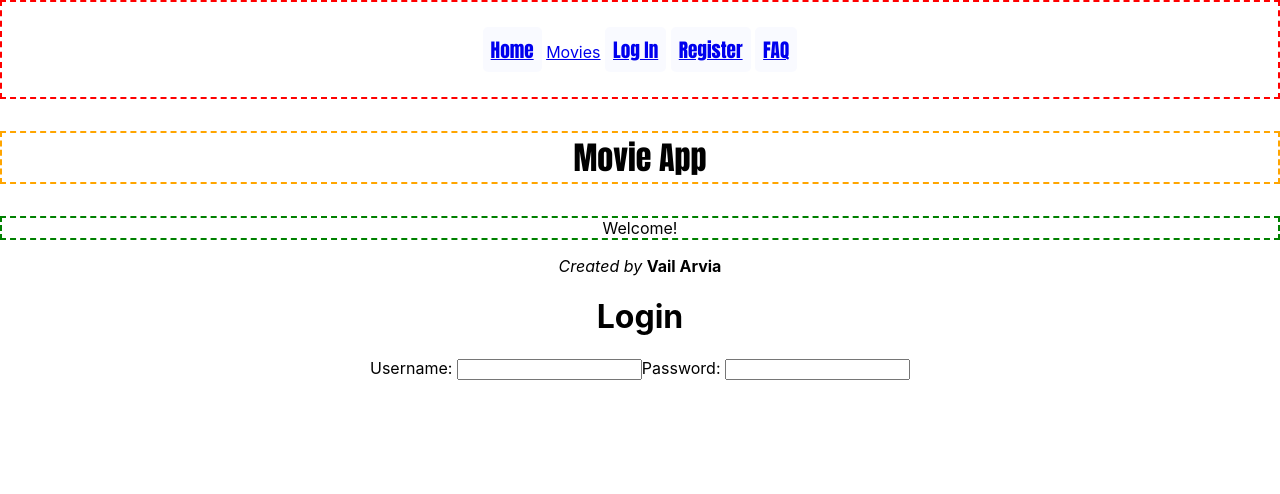
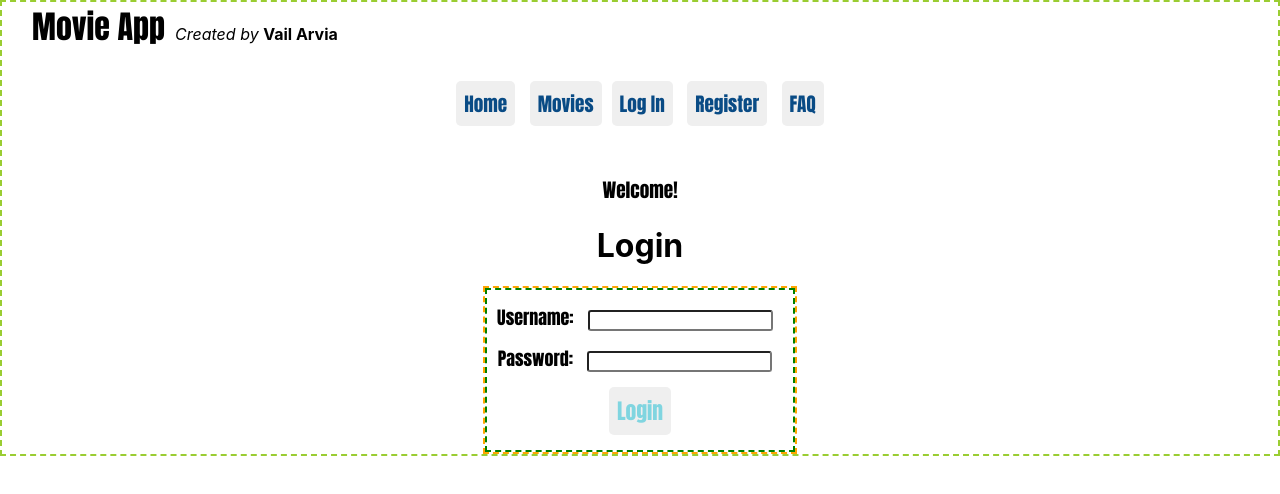
Before and after one commit to Vailvo/movies-app, a React (Create React App) app: page /login in a window 1280 px wide. Shown: the top 494 px of the page. Built offline with nearby package versions, Linux system fonts and the light colour scheme.

Commit message:
clean up design and working on form design.

```diff
--- a/src/App.css
+++ b/src/App.css
@@ -1,27 +1,50 @@
 .App {
   text-align: center;
+  border: yellowgreen dashed 2px;
+}
+.logo-cont {
+  text-align: left;
+  margin-left: 20px;
+  padding-left: 10px;
 }
 .navBar {
   padding: 25px;
-  border: 2px dashed red;
+  /* border: 2px dashed red; */
 }
-
+button:hover {
+  box-shadow: inset 100px 0 0 0 white;
+  color: black;
+}
 button {
   color: rgba(18, 187, 209, 0.5);
-  background-color: rgba(240, 243, 255, 0.425);
   font-family: Impact, Haettenschweiler, "Arial Narrow Bold", sans-serif;
   font-size: larger;
   padding: 8px;
+  margin: 5px;
   border: none;
   border-radius: 5px;
 }
-
+/* a:link:hover {
+  box-shadow: inset 100px 0 0 0 white;
+  color: black;
+} */
+a:link {
+  text-decoration: none;
+  box-shadow: inset 0 0 0 0 olivedrab;
+  color: rgb(9, 75, 133);
+  margin: 0 -0.25rem;
+  padding: 0 0.25rem;
+  transition: color 0.3s ease-in-out;
+}
 .subTitle {
   font-family: Impact, Haettenschweiler, "Arial Narrow Bold", sans-serif;
   font-size: xx-large;
-  border: orange 2px dashed;
+  /* border: orange 2px dashed; */
+  margin-right: 10px;
 }
 
 .message {
-  border: green 2px dashed;
+  /* border: green 2px dashed; */
+  font-family: Impact, Haettenschweiler, "Arial Narrow Bold", sans-serif;
+  font-size: larger;
 }
--- a/src/App.js
+++ b/src/App.js
@@ -1,6 +1,8 @@
 import "./App.css";
 import { BrowserRouter as Router, Route, Link, Routes } from "react-router-dom";
 import React, { Component } from "react";
+import HomePage from "./components/pages/HomePage.tsx";
+import FaqPage from "./components/pages/FaqPage.tsx";
 import MoviePage from "./components/pages/MoviePage.tsx";
 import LoginPage from "./components/pages/LoginPage.tsx";
 import RegistrationPage from "./components/pages/RegistrationPage.tsx";
@@ -10,12 +12,18 @@ class App extends Component {
     return (
       <>
         <div className="App">
+          <div className="logo-cont">
+            <strong className="subTitle">Movie App</strong>
+            <i>Created by</i> <strong>Vail Arvia</strong>
+          </div>
           <Router>
             <header className="navBar">
               <button>
                 <Link to="/">Home</Link>
               </button>{" "}
-              <Link to="/movies">Movies</Link>{" "}
+              <button>
+                <Link to="/movies">Movies</Link>{" "}
+              </button>
               <button>
                 {" "}
                 <Link to="/login">Log In</Link>
@@ -30,23 +38,17 @@ class App extends Component {
               </button>
             </header>
 
-            <p className="subTitle">Movie App</p>
             <p className="message">Welcome!</p>
-            <p>
-              <i>Created by</i> <strong>Vail Arvia</strong>
-            </p>
 
             <Routes>
-              {/* <Route path="/"></Route> */}
+              <Route path="/" element={<HomePage />} exact />
               <Route path="/movies" element={<MoviePage />} exact />
 
               <Route path="/login" element={<LoginPage />} exact />
 
               <Route path="/register" element={<RegistrationPage />} exact />
 
-              {/* <Route path="/faq">
-              <h1>FAQ Page</h1>
-            </Route> */}
+              <Route path="/faq" element={<FaqPage />} exact />
             </Routes>
           </Router>
         </div>
--- a/src/components/forms/LoginForm.tsx
+++ b/src/components/forms/LoginForm.tsx
@@ -1,13 +1,19 @@
 import React, { Component } from "react";
+import "../forms/forms-validation/css/style.css";
 
 class LoginForm extends Component {
   render() {
     return (
       <>
-        <form>
-          Username: <input></input>
-          Password: <input></input>
-        </form>
+        <div className="form-container">
+          <form className="form-field">
+            Username: <input></input>
+            <br />
+            Password: <input></input>
+            <br />
+            <button>Login</button>
+          </form>
+        </div>
       </>
     );
   }
--- a/src/components/forms/MovieForm.tsx
+++ b/src/components/forms/MovieForm.tsx
@@ -1,10 +1,12 @@
 import React, { Component } from "react";
+import "../forms/forms-validation/css/style.css";
 
 class MovieForm extends Component {
   render() {
     return (
       <>
-        <form>
+        <div className="form-container">
+          <form className="form-field">
             Movie Title: <input></input>
             <br />
             Director: <input></input>
@@ -14,6 +16,7 @@ class MovieForm extends Component {
             <br />
             <button>Add Movie</button>
           </form>
+        </div>
       </>
     );
   }
--- a/src/components/forms/RegistrationForm.tsx
+++ b/src/components/forms/RegistrationForm.tsx
@@ -1,11 +1,13 @@
 import React, { Component } from "react";
+import "../forms/forms-validation/css/style.css";
 
 class RegistrationForm extends Component {
   render() {
     return (
       <>
         <h1>Register</h1>
-        <form>
+        <div className="form-container">
+          <form className="form-field">
             Email: <input></input> <br />
             Username: <input type="text"></input> <br />
             Password: <input type="password"></input>
@@ -15,6 +17,7 @@ class RegistrationForm extends Component {
             <br />
             <button>Register</button>
           </form>
+        </div>
       </>
     );
   }
--- /dev/null
+++ b/src/components/forms/forms-validation/css/style.css
@@ -0,0 +1,22 @@
+.form-container {
+  border: 2px dashed orange;
+  display: table;
+  margin: auto;
+}
+
+.form-field {
+  border: 2px dashed green;
+  padding: 10px;
+  size: 300px;
+  font-size: large;
+  font-family: Impact, Haettenschweiler, "Arial Narrow Bold", sans-serif;
+  /* text-align: left;
+  margin-left: 100px;
+  padding-left: 80px; */
+}
+
+input {
+  border-radius: 3px;
+  margin: 10px;
+  display: table-cell;
+}
--- /dev/null
+++ b/src/components/pages/FaqPage.tsx
@@ -0,0 +1,22 @@
+import React, { Component } from "react";
+
+class FaqPage extends Component {
+  render() {
+    return (
+      <>
+        <div className="faq-cont">
+          <h1>Frequently Asked Questions</h1>
+          <p>What is the purpose of this site?</p>
+          <p>
+            <i>
+              To create movies liked and to see other liked movies from other
+              users.
+            </i>
+          </p>
+        </div>
+      </>
+    );
+  }
+}
+
+export default FaqPage;
--- /dev/null
+++ b/src/components/pages/HomePage.tsx
@@ -0,0 +1,15 @@
+import React, { Component } from "react";
+
+class HomePage extends Component {
+  render() {
+    return (
+      <>
+        <div className="home-cont">
+          <h1>Sign Up or Login!</h1>
+        </div>
+      </>
+    );
+  }
+}
+
+export default HomePage;
```
Lines whose indentation alone changed are shown as unchanged.
